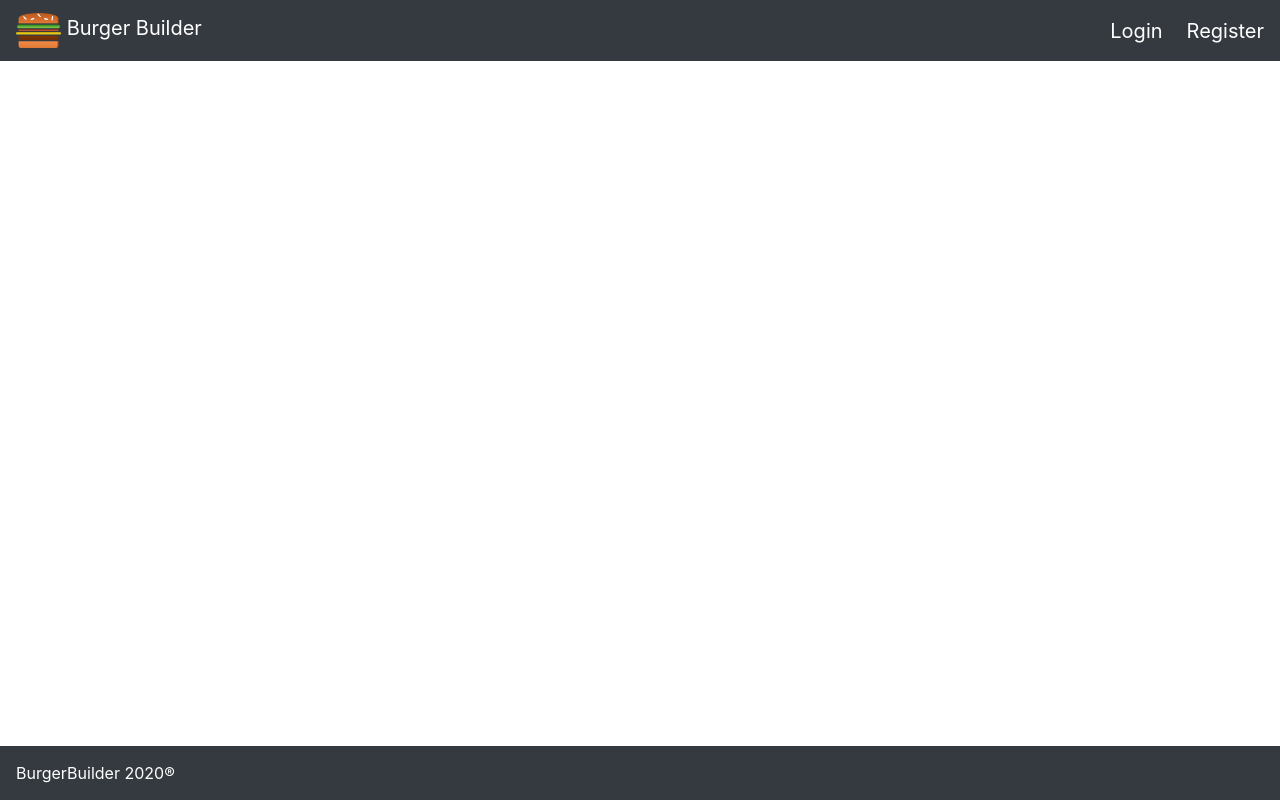
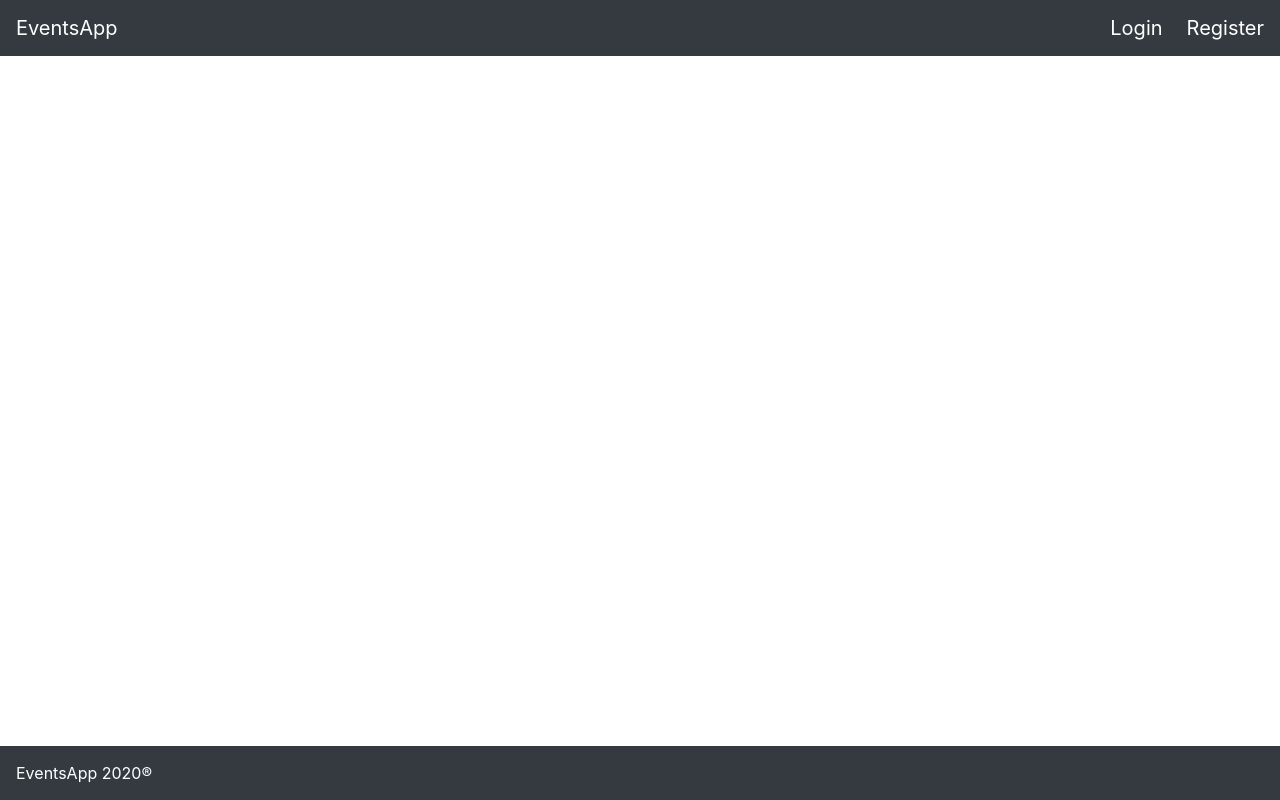
Before and after one commit to volenpopov/React, a React (Create React App) app in the folder React EventsApp/: page / in a window 1280 px wide. Built offline with nearby package versions, Linux system fonts and the light colour scheme.

Commit message:
rename the template's app names

```diff
--- a/React EventsApp/src/components/Navigation/Footer.js
+++ b/React EventsApp/src/components/Navigation/Footer.js
@@ -1,14 +1,12 @@
 import React from 'react';
 
-
 const footer = () => {
-
     const currentYear = new Date().getFullYear();
 
     return (
         <footer className="bg-dark">
             <div className="d-flex align-items-center" style={{height: '54px'}}>
-                <p className="m-0 py-2 pl-3 text-white">BurgerBuilder {currentYear}&reg;</p>
+                <p className="m-0 py-2 pl-3 text-white">EventsApp {currentYear}&reg;</p>
             </div>
         </footer>
     );
--- a/React EventsApp/src/components/Navigation/Navbar.js
+++ b/React EventsApp/src/components/Navigation/Navbar.js
@@ -14,13 +14,7 @@ const navbar = props => {
   return (
     <Navbar collapseOnSelect expand="sm" bg="dark" variant="dark">
       <Navbar.Brand>
-        <img
-          alt="Burger Logo"
-          src={img}
-          width="45"
-          height="35"
-          className="d-inline-block align-top"
-        /> Burger Builder
+        EventsApp
     </Navbar.Brand>
       <Navbar.Toggle aria-controls="responsive-navbar-nav" />
       <Navbar.Collapse id="responsive-navbar-nav">
```
